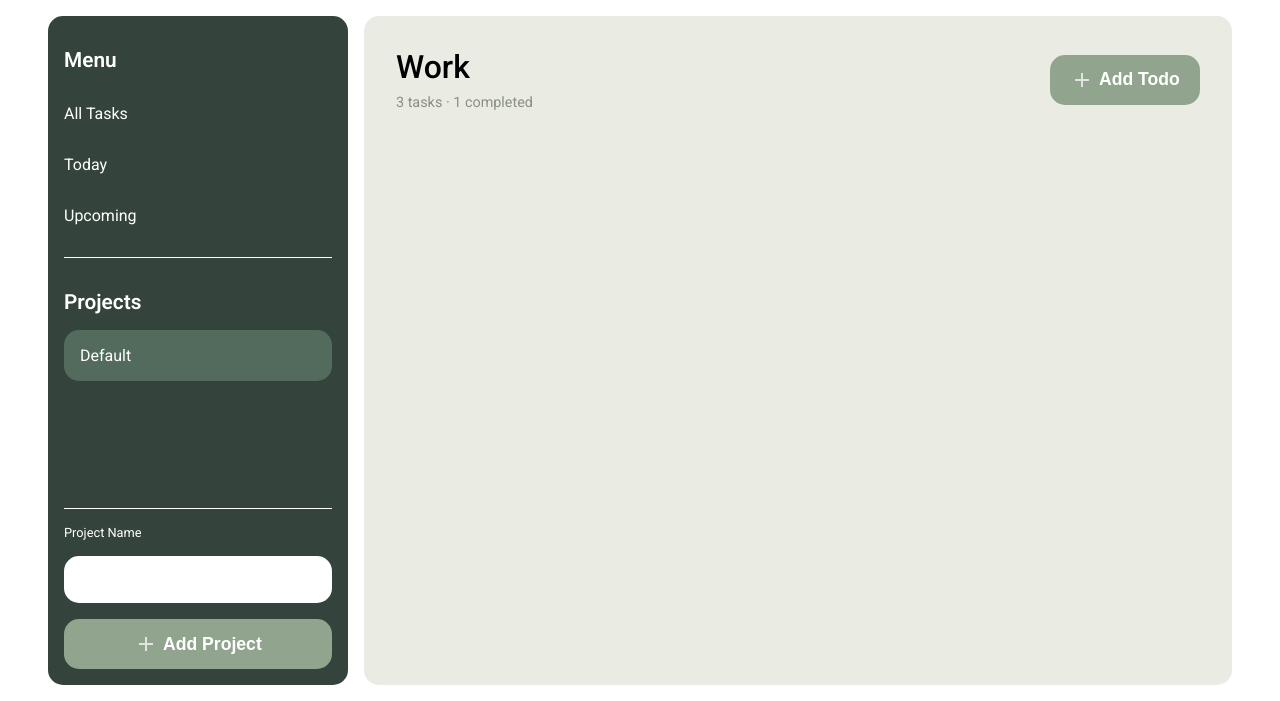
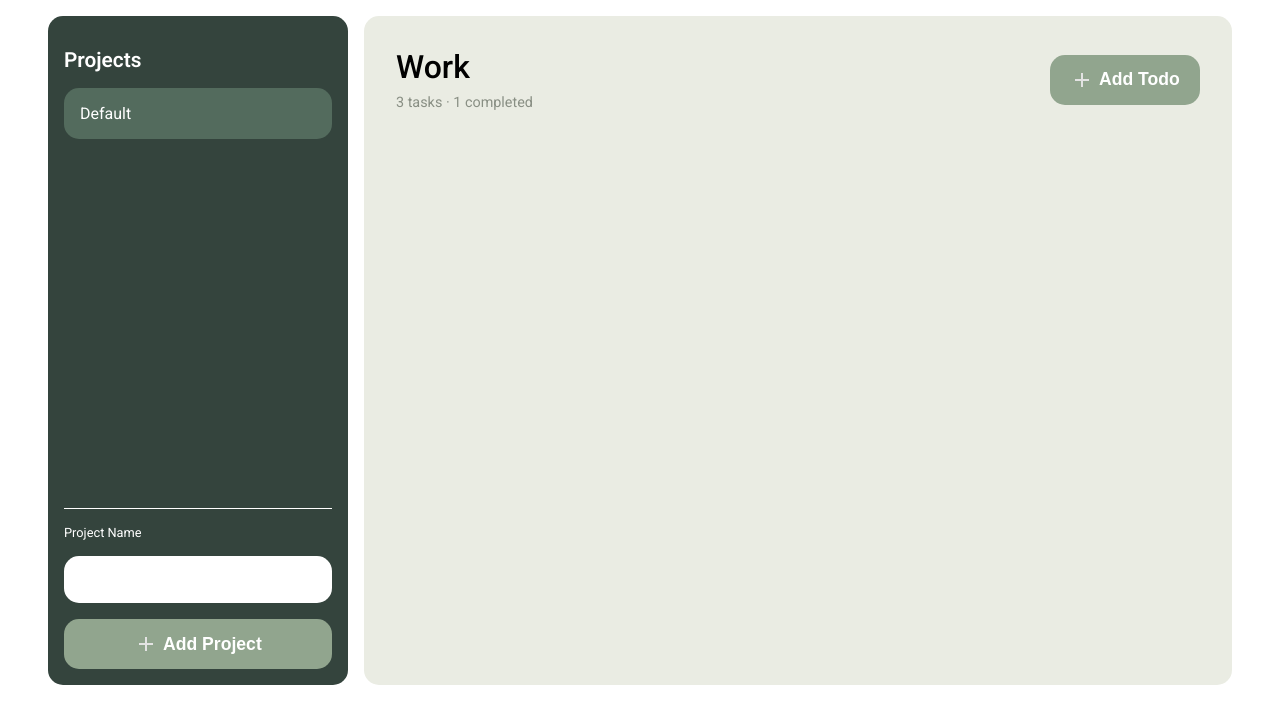
Before and after one commit to alexisjhay/todo-list, a website built with webpack: page src/template.html in a window 1280 px wide. Shown: the part 99-800 px from the top of the page. Built offline with nearby package versions, Linux system fonts and the light colour scheme.

Commit message:
refactor: remove menu list

```diff
--- a/src/style.css
+++ b/src/style.css
@@ -94,7 +94,7 @@
 	background-color: var(--sidebar);
 	border-radius: var(--border-radius);
 	display: grid;
-	grid-template-rows: auto 1fr auto;
+	grid-template-rows: 1fr auto;
 	padding: 1rem;
 	gap: 1rem;
 	max-height: 100vh;
--- a/src/template.html
+++ b/src/template.html
@@ -25,14 +25,6 @@
 				<div class="logo-subtitle">SHAPE YOUR DAY WITH INTENTION</div>
 			</div>
 			<div class="sidebar">
-				<div class="sidebar-container menu">
-					<p class="sidebar-header">Menu</p>
-					<ul class="main-list">
-						<li>All Tasks</li>
-						<li>Today</li>
-						<li>Upcoming</li>
-					</ul>
-				</div>
 				<div class="sidebar-container project">
 					<p class="sidebar-header">Projects</p>
 					<ul class="project-list">
```
